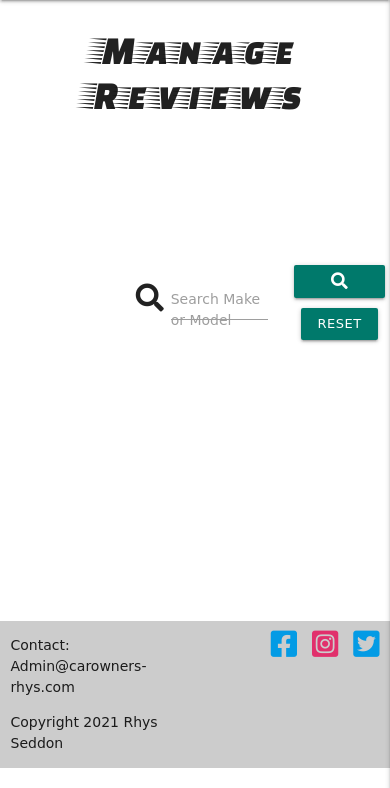
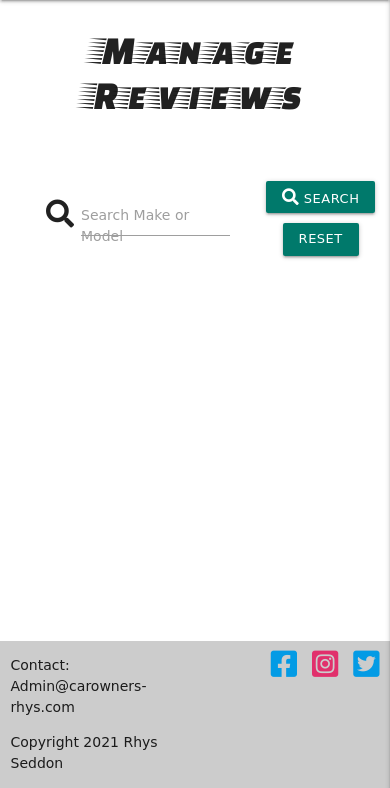
Before and after one commit to rhysseddon/Car-Owner-Reviews-MS3-Project, a Flask app: page /get_manage in a window 390 px wide; the page is wider, and only the part inside the window is pictured. Shown: the part 56-844 px from the top of that part. Run offline with Flask 2, Linux system fonts and the light colour scheme; data that the repository does not hold is empty; some libraries are stand-ins or nearby versions; some web fonts are replaced.

Commit message:
Adjust responsiveness on all pages

```diff
--- a/static/css/style.css
+++ b/static/css/style.css
@@ -48,6 +48,11 @@ nav, h1, h2, h3, h4 {
     line-height: 35px;;
 }
 
+/* Styles reviews heading on profile page */
+.your-revs-heading {
+    padding-bottom: 5vh;
+}
+
 /* Creates a sticky footer  */
 body {
     display: flex;
@@ -63,7 +68,10 @@ main {
  margin-top: 20px;
  height: auto;
  background-color: rgba(0, 0, 0, 0.2);
+}
 
+footer .row {
+    margin-bottom: 0;
 }
 
 /* Styles the footer links */
@@ -81,4 +89,16 @@ main {
 nav .brand-logo {
 font-size: 1.3rem;
 }
+
+/* Styles search bar on home page mobile */
+.search-bar {
+    padding-left: 8%;
+    padding-top: 10vh;
 }
+
+/* Styles search bar on manage reviews page moblie */
+.admin-search-bar {
+    padding-left: 10%;
+    padding-top: 5vh;
+    padding-bottom: 5vh;
+}
--- a/templates/add_review.html
+++ b/templates/add_review.html
@@ -19,7 +19,7 @@
                 </div>
                 <div class="row">
                     <div class="input-field col s12" method="POST" action="">
-                        <input id="model" name="model" minlength="1" maxlength="50" type="text" class="validate" required>
+                        <input id="model" name="model" minlength="1" maxlength="20" type="text" class="validate" required>
                         <label for="model">Model</label>
                     </div>
                 </div>
@@ -32,7 +32,7 @@
                 </div>
                 <div class="row">
                     <div class="input-field col s12">
-                        <textarea id="review" name="review" minlength="5" mexlength="200"
+                        <textarea id="review" name="review" minlength="5" maxlength="200"
                             class="materialize-textarea validate" required></textarea>
                         <label for="review">Review</label>
                     </div>
--- a/templates/edit_review.html
+++ b/templates/edit_review.html
@@ -24,7 +24,7 @@
                 </div>
                 <div class="row">
                     <div class="input-field col s12" method="POST" action="">
-                        <input id="model" name="model" minlength="1" maxlength="50" type="text" class="validate"
+                        <input id="model" name="model" minlength="1" maxlength="20" type="text" class="validate"
                             value="{{ review.model }}" required>
                         <label for="model">Model</label>
                     </div>
@@ -38,7 +38,7 @@
                 </div>
                 <div class="row">
                     <div class="input-field col s12">
-                        <textarea id="review" name="review" minlength="5" mexlength="200"
+                        <textarea id="review" name="review" minlength="5" maxlength="200"
                             class="materialize-textarea validate" required>{{- review.review -}}</textarea>
                         <label for="review">Review</label>
                     </div>
--- a/templates/manage_reviews.html
+++ b/templates/manage_reviews.html
@@ -3,11 +3,11 @@
 
     <h3 class="center-align">Manage Reviews</h3>
     <!-- Search bar -->
-    <div class="col s12 home-search center-align">
-        <form action="{{ url_for('search') }}" method="POST">
+    <div class="col s12 center-align">
+        <form action="{{ url_for('search') }}" method="POST" class="center-align">
             <div class="row valign-wrapper center-align admin-search-bar">
-                <div class="input-field col 12">
-                    <i class="fas fa-search prefix"></i>
+                <div class="input-field col 12 center-align">
+                    <i class="fas fa-search prefix "></i>
                     <input type="text" name="query" id="query" minlength="3" class="validate" required>
                     <label for="query">Search Make or Model</label>
                 </div>
--- a/templates/profile.html
+++ b/templates/profile.html
@@ -5,7 +5,7 @@
         {{ username }}'s Profile
     </h3>
     <div class="container">
-        <h4>Your Reviews</h4>
+        <h4 class="your-revs-heading">Your Reviews</h4>
         <!-- Reviews accordion -->
         <ul class="collapsible popout">
             {% for review in reviews %}
```
